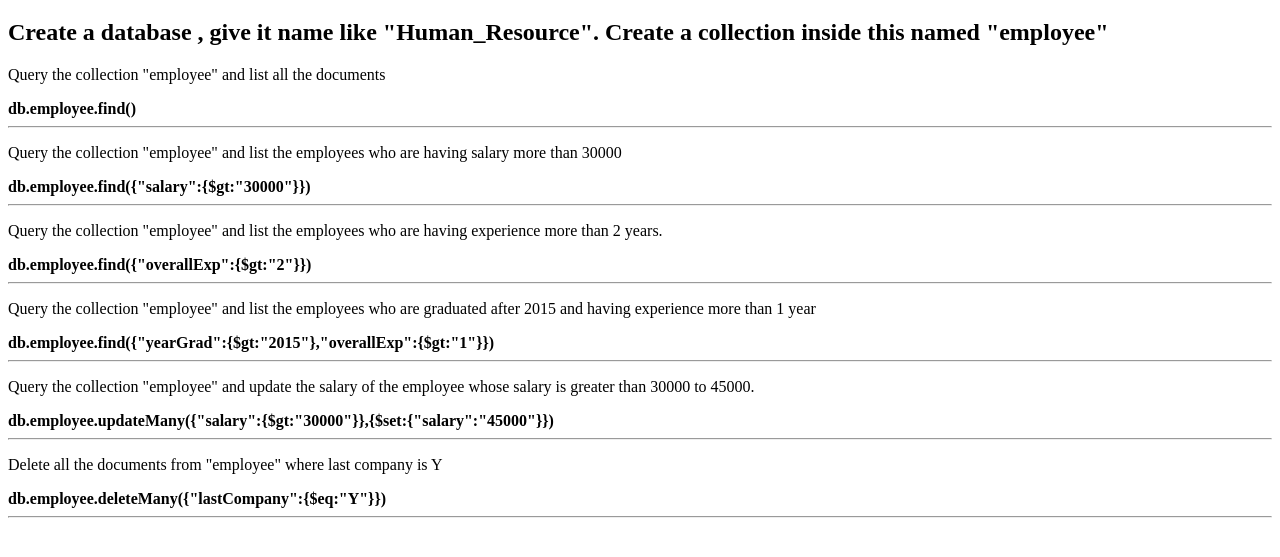
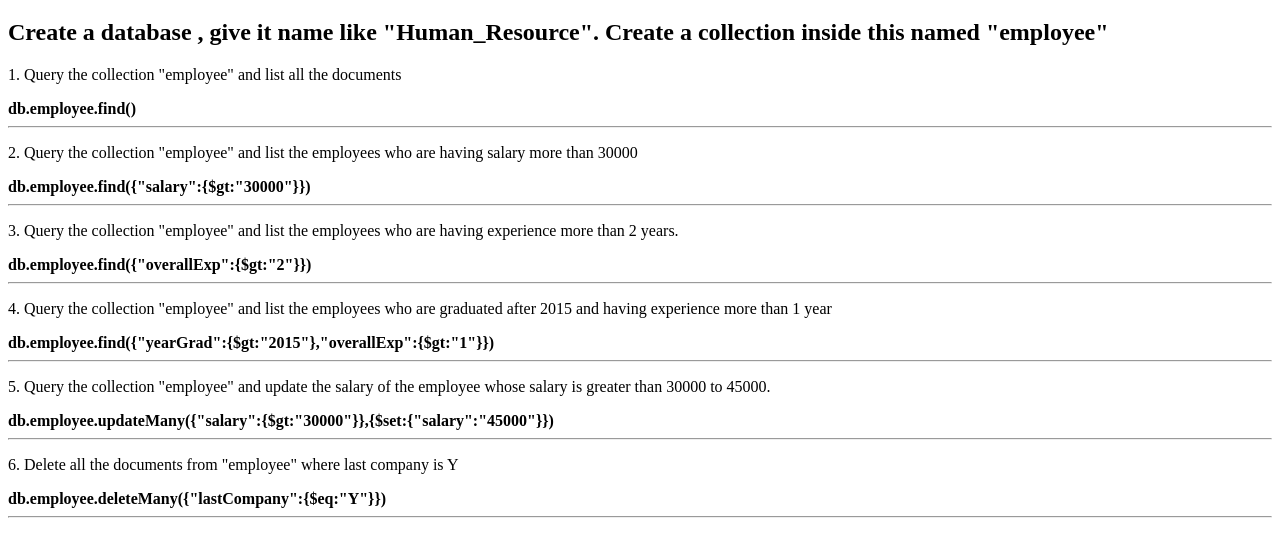
Before and after one commit to Thakuriya-Disha/MongodbHandsons, a plain HTML site: page handson1.html in a window 1280 px wide. Shown: the part 61-618 px from the top of the page. Drawn offline with Linux system fonts and the light colour scheme.

Commit message:
Handson 1 Submitted

```diff
--- a/handson1.html
+++ b/handson1.html
@@ -9,32 +9,32 @@
        Create a database , give it name like "Human_Resource". Create a collection inside this named "employee"
     </h2>
     <p>
-        Query the collection "employee" and list all the documents
+        1. Query the collection "employee" and list all the documents
     </p>
-    <strong>  db.employee.find() </strong>
+    <strong> db.employee.find() </strong>
     <hr/>
     <p>
-        Query the collection "employee" and list the employees who are having salary more than 30000
+        2. Query the collection "employee" and list the employees who are having salary more than 30000
     </p>
     <strong> db.employee.find({"salary":{$gt:"30000"}}) </strong>
     <hr/>
     <p>
-        Query the collection "employee" and list the employees who are having experience more than 2 years.
+        3. Query the collection "employee" and list the employees who are having experience more than 2 years.
     </p>
     <strong> db.employee.find({"overallExp":{$gt:"2"}}) </strong>
     <hr/>
     <p>
-        Query the collection "employee" and list the employees who are graduated after 2015 and having experience more than 1 year
+        4. Query the collection "employee" and list the employees who are graduated after 2015 and having experience more than 1 year
     </p>
     <strong> db.employee.find({"yearGrad":{$gt:"2015"},"overallExp":{$gt:"1"}}) </strong>
     <hr/>
     <p>
-        Query the collection "employee" and update the salary of the employee whose salary is greater than 30000 to 45000.
+        5. Query the collection "employee" and update the salary of the employee whose salary is greater than 30000 to 45000.
     </p>
     <strong> db.employee.updateMany({"salary":{$gt:"30000"}},{$set:{"salary":"45000"}}) </strong>
     <hr/>
     <p>
-        Delete all the documents from "employee" where last company is Y
+        6. Delete all the documents from "employee" where last company is Y
     </p>
     <strong> db.employee.deleteMany({"lastCompany":{$eq:"Y"}}) </strong>
     <hr/>
```
